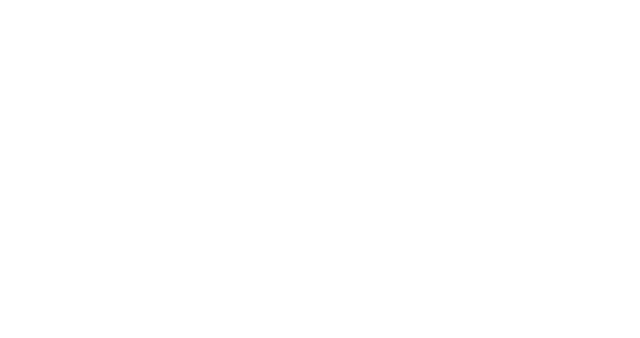
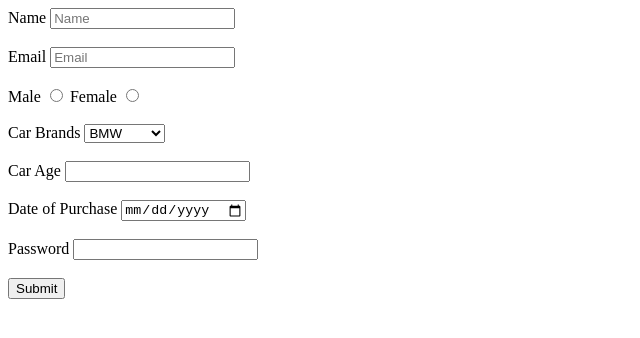
Before and after one commit to acciojob/car-insurance-form-HidekiMichi, a website: page main.html in a window 1280 px wide. Shown: the whole page, without its empty margins (0-640 px from the left). Drawn offline with Linux system fonts and the light colour scheme.

Commit message:
created a submission

```diff
--- a/main.html
+++ b/main.html
@@ -8,6 +8,43 @@
 
 <body>
 	<!-- the entire body must be written by student -->
+	<form method="post">
+		<label for="name">Name</label>
+		<input name="Name" id="name" type="text" placeholder="Name" required>
+		<br>
+		<br>
+		<label for="email"> Email</label>
+		<input name="Email" id="email" type="email" placeholder="Email" required>
+		<br>
+		<br>
+		<label for="male">Male</label>
+		<input name="gender" id="male" type="radio" required>
+		<label for="female">Female</label>
+		<input name="gender" id="female" type="radio" required>
+		<br>
+		<br>
+		<label for="cars">Car Brands</label>
+		<select name="Car Brands" id="cars" type="dropdown">
+			<option>BMW</option>
+			<option>Audi</option>
+			<option>Mercedez</option>
+		</select>
+		<br>
+		<br>
+		<label for="carage">Car Age </label>
+		<input name="Car Age" id="carage" type="number" required>
+		<br>
+		<br>
+		<label for="dop">Date of Purchase</label>
+		<input name="Date of Purchase" id="dop" type="date" required>
+		<br>
+		<br>
+		<label for="password">Password</label>
+		<input name="Password" id="password" type="password" required >
+		<br>
+		<br>
+		<button type="submit">Submit</button>
+	</form>
     <script type="text/javascript" src="./script.js">
 </script>
 
```
